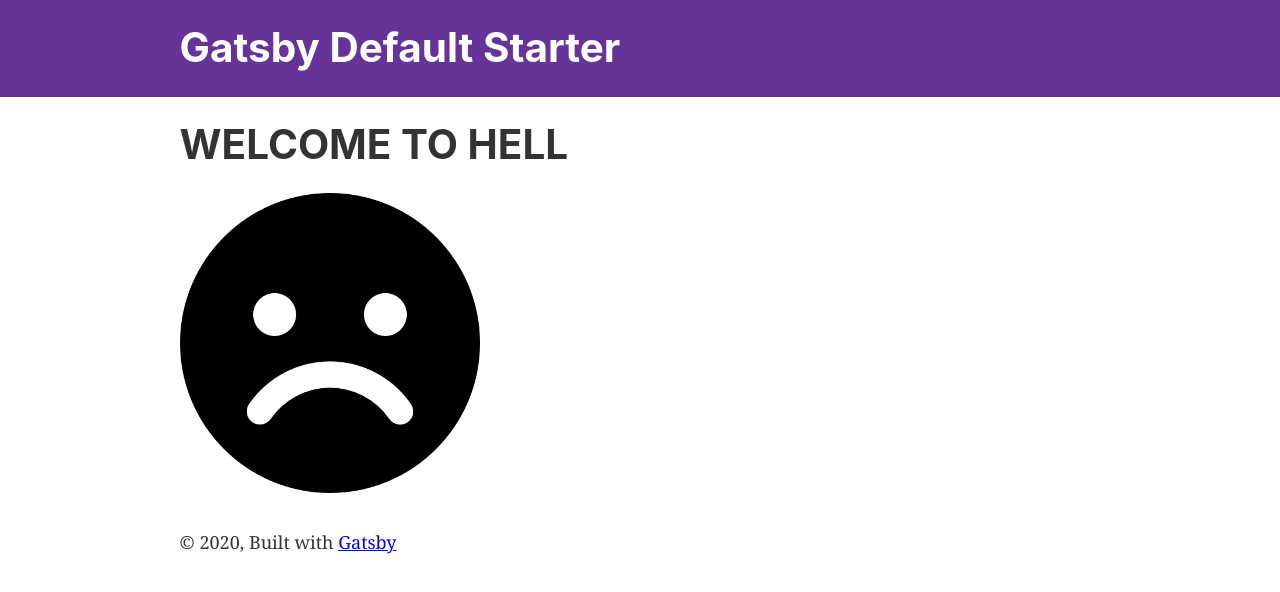
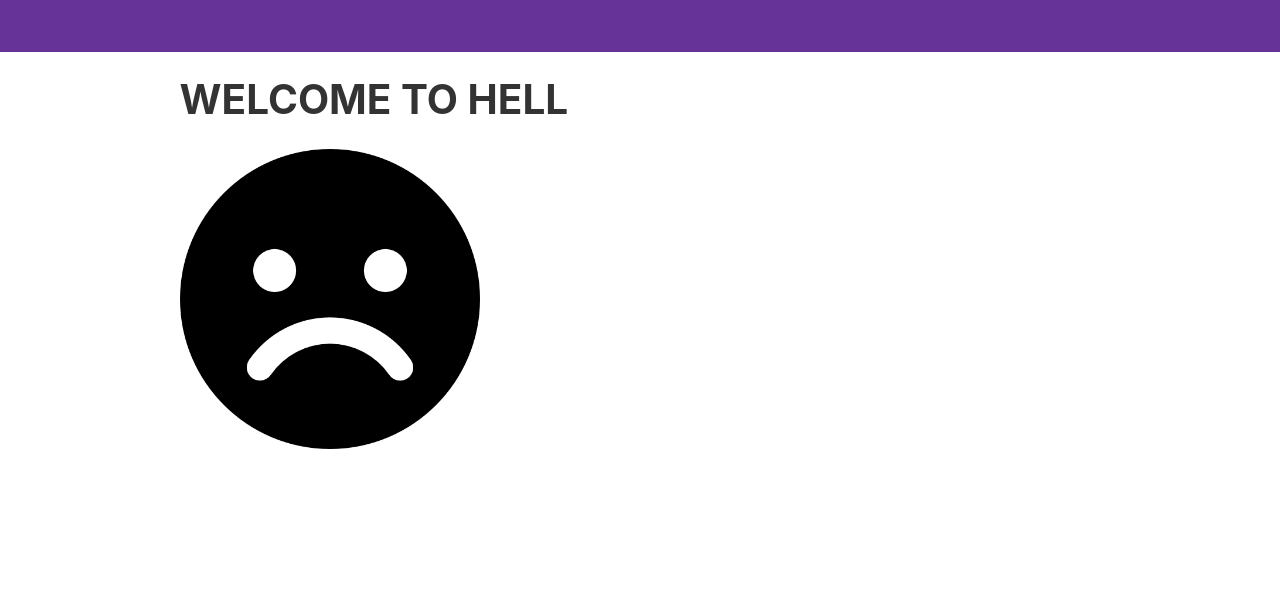
Before and after one commit to augustdolan/zarah-dot-biz, a Gatsby site: page / in a window 1280 px wide. Built offline with nearby package versions, Linux system fonts and the light colour scheme; Gatsby itself is replaced by a stand-in of ours.

Commit message:
Remove boilerplate header and footer

```diff
--- a/src/components/layout.js
+++ b/src/components/layout.js
@@ -25,7 +25,7 @@
 
   return (
     <>
-      <Header siteTitle={data.site.siteMetadata?.title || `Title`} />
+      <Header />
       <div
         style={{
           margin: `0 auto`,
@@ -37,9 +37,6 @@
         <footer style={{
           marginTop: `2rem`
         }}>
-          © {new Date().getFullYear()}, Built with
-          {` `}
-          <a href="https://www.gatsbyjs.com">Gatsby</a>
         </footer>
       </div>
     </>
```
